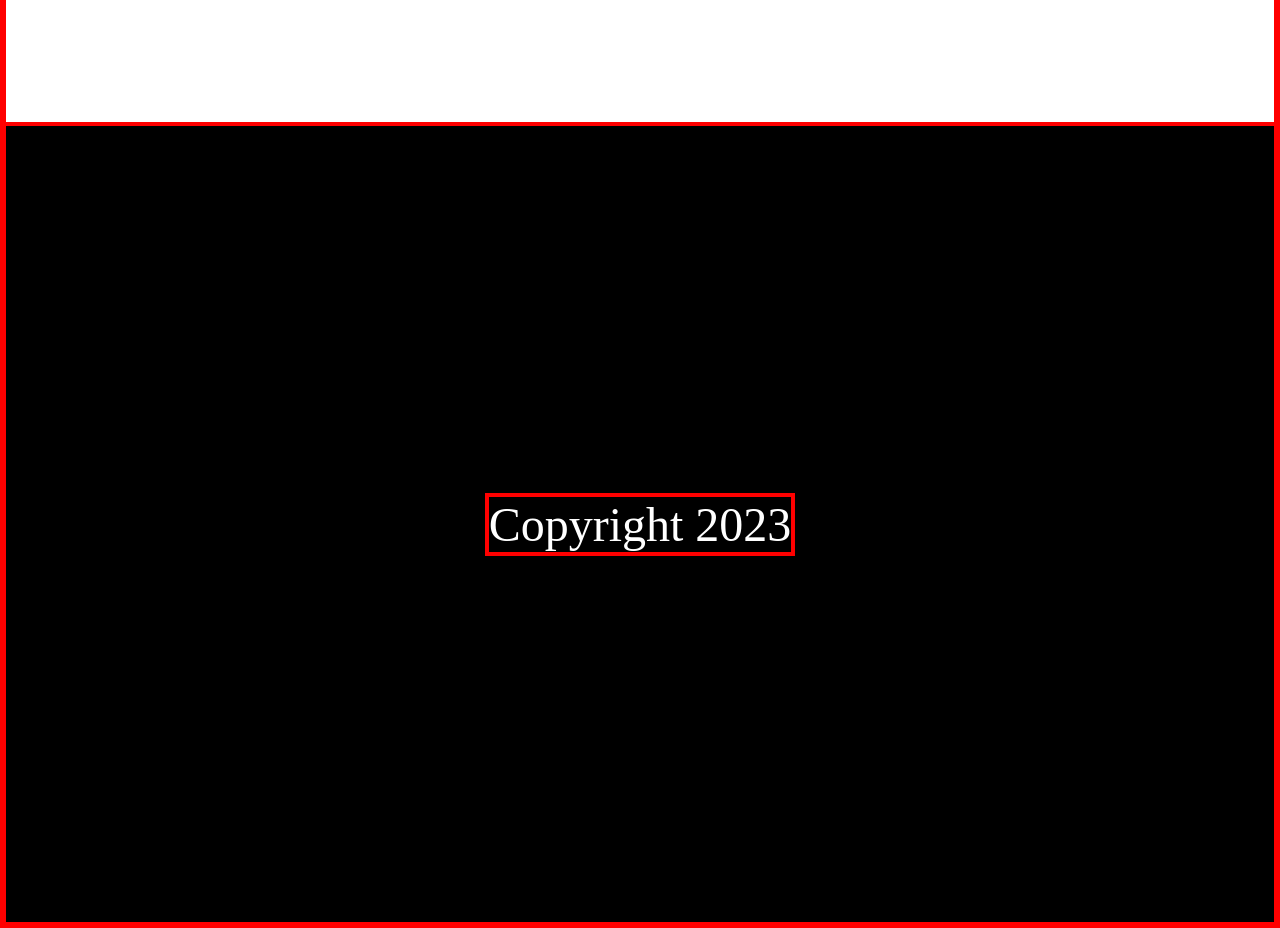
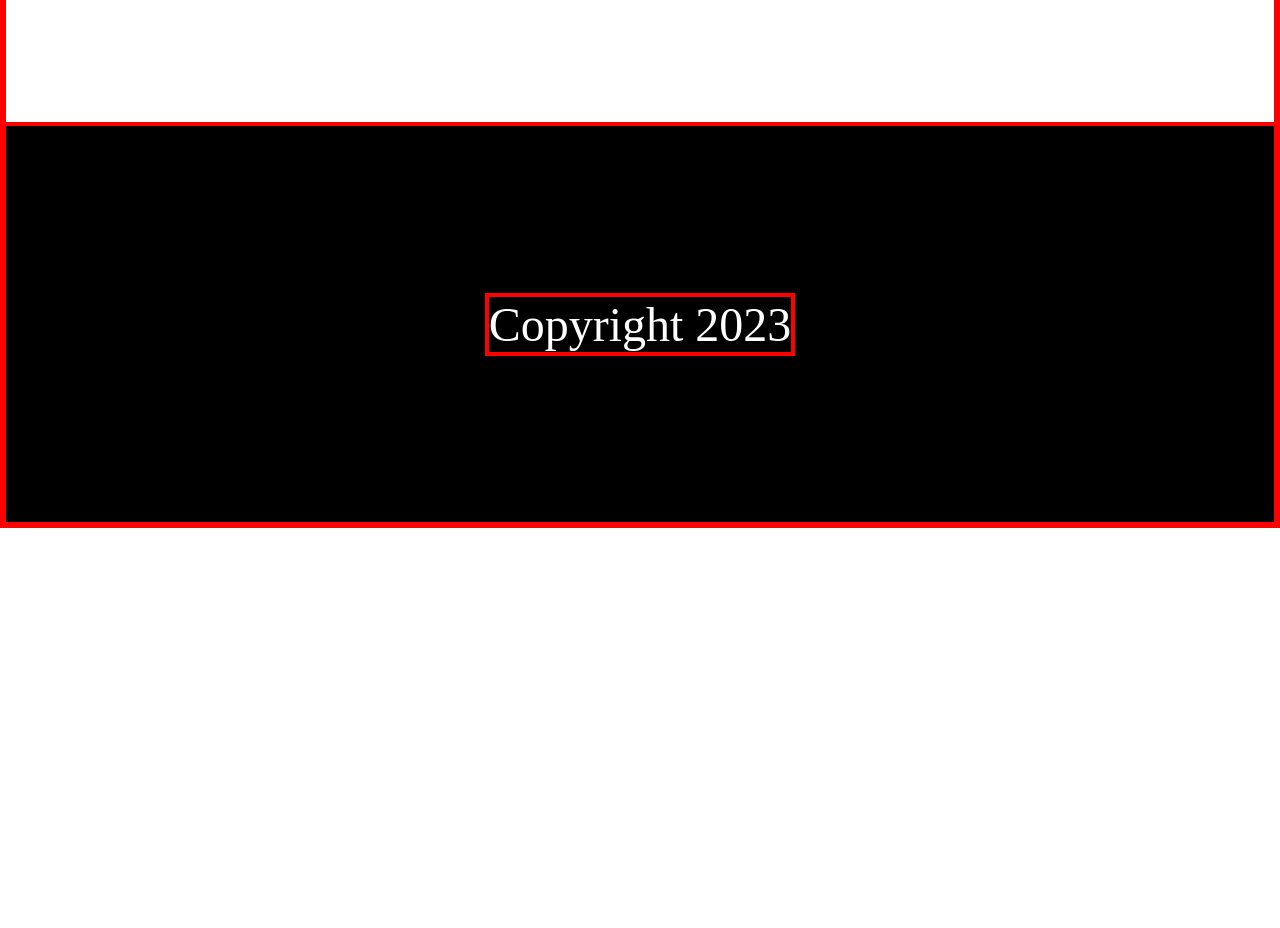
Before and after one commit to jeffchavez-dev/1-monthly-css, a plain HTML site: page index.html in a window 1280 px wide. Shown: the part 680-1608 px from the top of the page. After the commit the page ends 1208 px from the top, so only its background shows below. Drawn offline with Linux system fonts and the light colour scheme.

Commit message:
Update style.css

```diff
--- a/style.css
+++ b/style.css
@@ -22,8 +22,9 @@ h1 {
 }
 
 .footer {
+    position: relative;
     background-color: #000;
-    height: 100vh;
+    height: 50vh;
     top: 10;
 
     display: flex;
@@ -32,9 +33,12 @@ h1 {
 }
 
 .footer_text {
-    position: fixed;
+    position: absolute;
     z-index: 1;
-    top: 10;
+    top: -100;
+    bottom: 100;
+    left: 100;
+    right: 100;
 }
 
 .footer_text .text {
```
